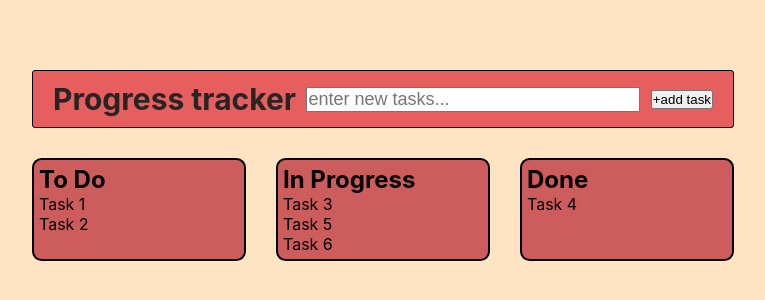
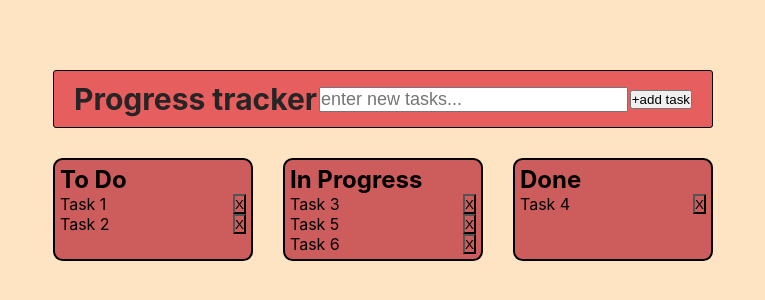
Before and after one commit to Yashvi-saini/React_project, a React (Create React App) app: page / in a window 1280 px wide. Shown: the part 250-550 px from the top of the page, without its empty margins (257-1022 px from the left). Built offline with nearby package versions, Linux system fonts and the light colour scheme.

Commit message:
added delete button

```diff
--- a/src/App.js
+++ b/src/App.js
@@ -14,8 +14,13 @@ const App = () => {
   const handleAddTask = (taskText) => {
     setTasks((prev) => ({
       ...prev,
-      todo: [...prev.todo, taskText]   // add to "todo"
+      todo: [...prev.todo, taskText]  //by default adding in todo
     }));
+  };
+  const handleDeleteTask = (col, index) => {
+  const newTasks = { ...tasks };
+  newTasks[col].splice(index, 1); //remove
+  setTasks(newTasks);
   };
 
   const handleDragStart = (task, col, index) => {
@@ -75,6 +80,7 @@ const newTasks = { ...tasks };
           onDragOver={handleDragOver}
           onDropColumn={handleDropColumn}
           onDropOnTask={handleDropOnTask}
+          onDeleteTask={handleDeleteTask}
         />
         <Taskcontainer
           title="In Progress"
@@ -84,6 +90,7 @@ const newTasks = { ...tasks };
           onDragOver={handleDragOver}
           onDropColumn={handleDropColumn}
           onDropOnTask={handleDropOnTask}
+          onDeleteTask={handleDeleteTask}
         />
         <Taskcontainer
           title="Done"
@@ -93,6 +100,7 @@ const newTasks = { ...tasks };
           onDragOver={handleDragOver}
           onDropColumn={handleDropColumn}
           onDropOnTask={handleDropOnTask}
+          onDeleteTask={handleDeleteTask}
         />
       </div>
     </div>
--- a/src/components/taskcontainer.jsx
+++ b/src/components/taskcontainer.jsx
@@ -6,7 +6,8 @@ const Taskcontainer = ({
   onDragStart,
   onDragOver,
   onDropColumn,
-  onDropOnTask
+  onDropOnTask,
+  onDeleteTask
 }) => {
   return (
     <div
@@ -27,7 +28,9 @@ const Taskcontainer = ({
             onDropOnTask(col, index);
           }}
         >
-          {task}
+          <span >{task}</span>{
+            <button className="deletebutton" onClick={()=> onDeleteTask(col,index)}>X</button>
+          }
         </div>
       ))}
     </div>
--- a/src/style.css
+++ b/src/style.css
@@ -1,12 +1,14 @@
 *{
     margin:0px;
     padding:0px;
+    box-sizing:border-box;
 }
 body{
     background-color:bisque;
     display:flex;
     justify-content:center;
    padding-top:20rem;
+   min-height:100vh;
    overflow:hidden;
 }
 
@@ -60,8 +62,16 @@ body{
     display:flex;
     flex-direction:column;
     gap:20px;
+    width:100%;
 }
 .search{
     font-size:18px;
     width:50%;
 }
+.deletebutton{
+    background:transparent;
+}
+.task{
+    display:flex;
+    justify-content:space-between;
+}
```
